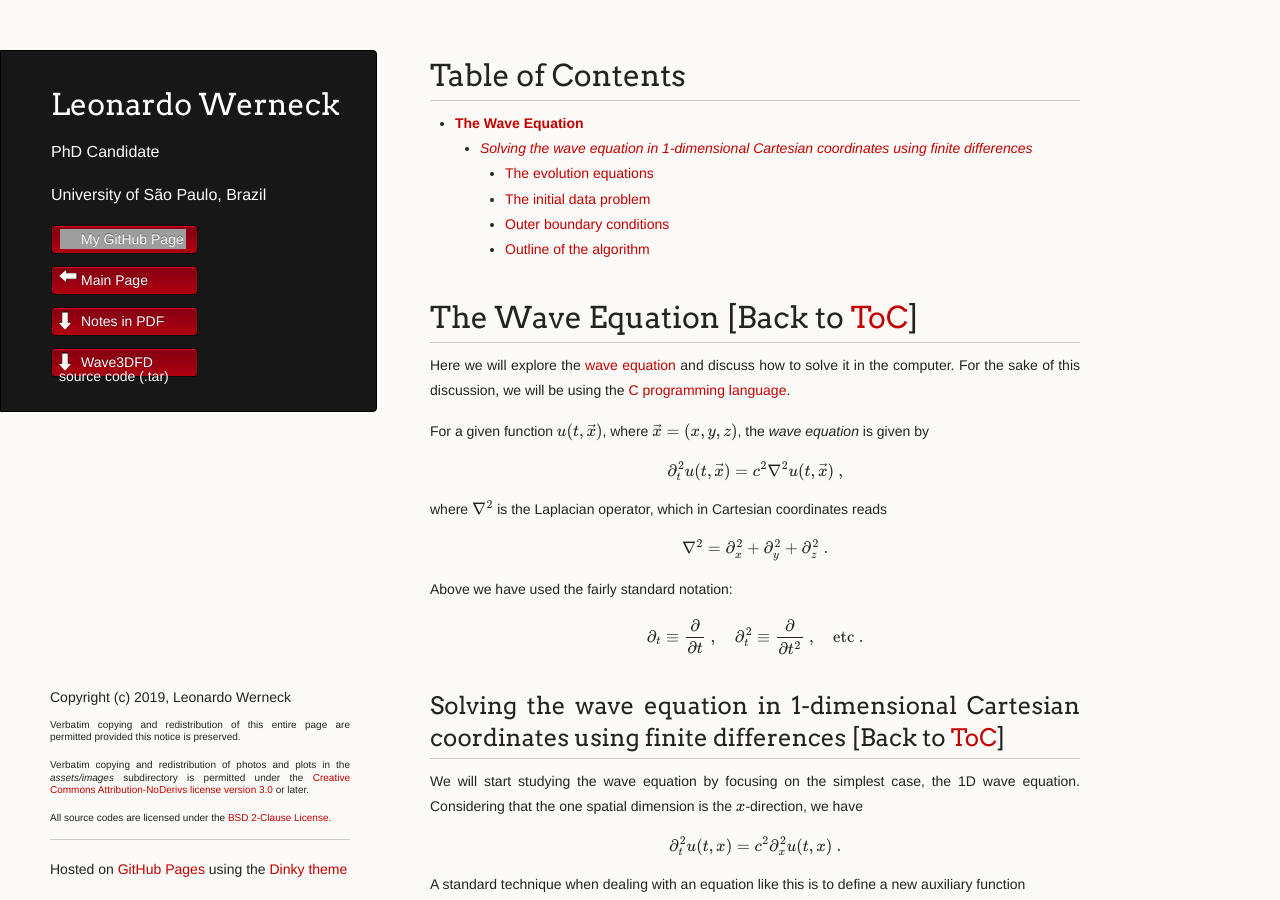
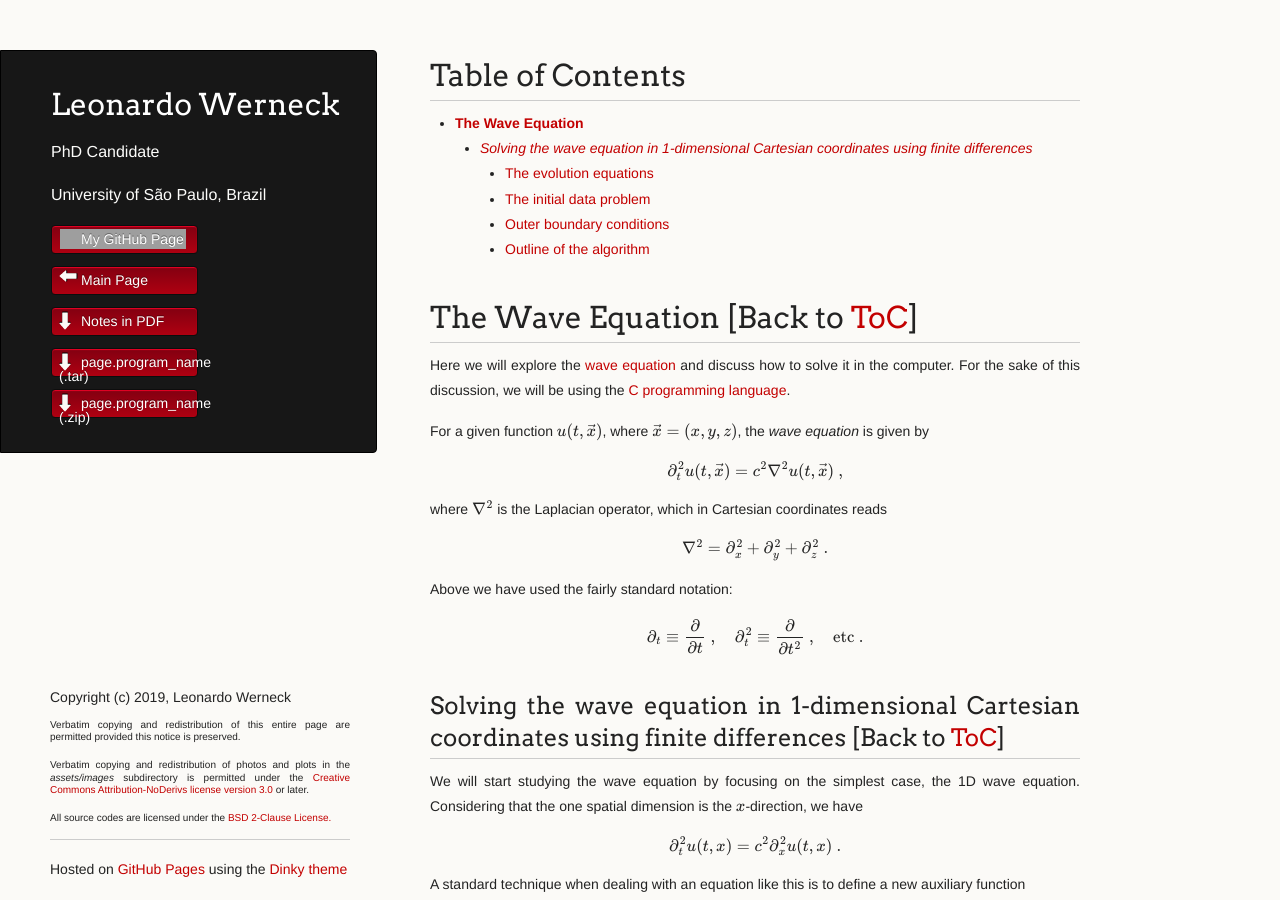
Before and after one commit to leowerneck/leowerneck.github.io, a Jekyll site: the page built from Wave_equation.md, in a window 1280 px wide and 900 px high. Built offline with Jekyll 4.4.1, drawn with Linux system fonts in a browser that asks for light colours; formulas are drawn with MathJax 3; a script that is not in the unit is left out; grey boxes are pictures that could not be loaded.

Commit message:
_layouts/notes.html: Added new buttons for downloading source code of a program. Wave_equation.md: testing the new buttons

```diff
--- a/_layouts/notes.html
+++ b/_layouts/notes.html
@@ -33,9 +33,16 @@
         <ul>
           <li><a class="buttons github" href="{{ site.github.owner_url }}">My GitHub Page</a></li>
           <li><a class="buttons back" href="https://leowerneck.github.io">Main Page</a></li>
+          {% if page.pdfpath %}
           <li><a class="buttons download" href="{{ page.pdfpath }}">Notes in PDF</a></li>
-          {% if page.pdfpath %}
-          <li><a class="buttons download" href="{{ page.pdfpath }}">Wave3DFD source code (.tar)</a></li>
+          {% endif %}
+          {% if page.program_name %}
+            {% if page.tarpath %}
+            <li><a class="buttons download" href="{{ page.tarpath }}">page.program_name (.tar)</a></li>
+            {% endif %}
+            {% if page.zippath %}
+            <li><a class="buttons download" href="{{ page.zippath }}">page.program_name (.zip)</a></li>
+            {% endif %}
           {% endif %}
         </ul>
         {% endif %}
```
Also changed, not shown: Wave_equation.md (+3 -0 lines).
